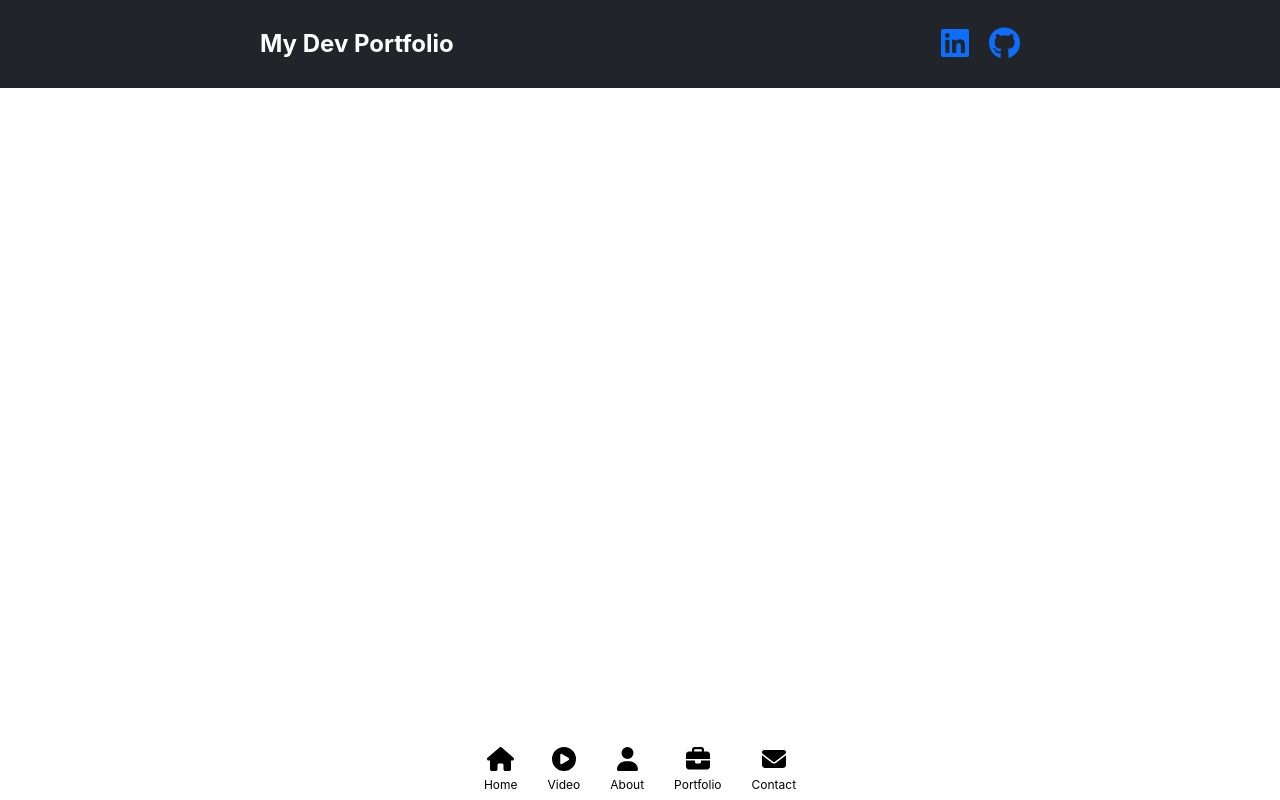
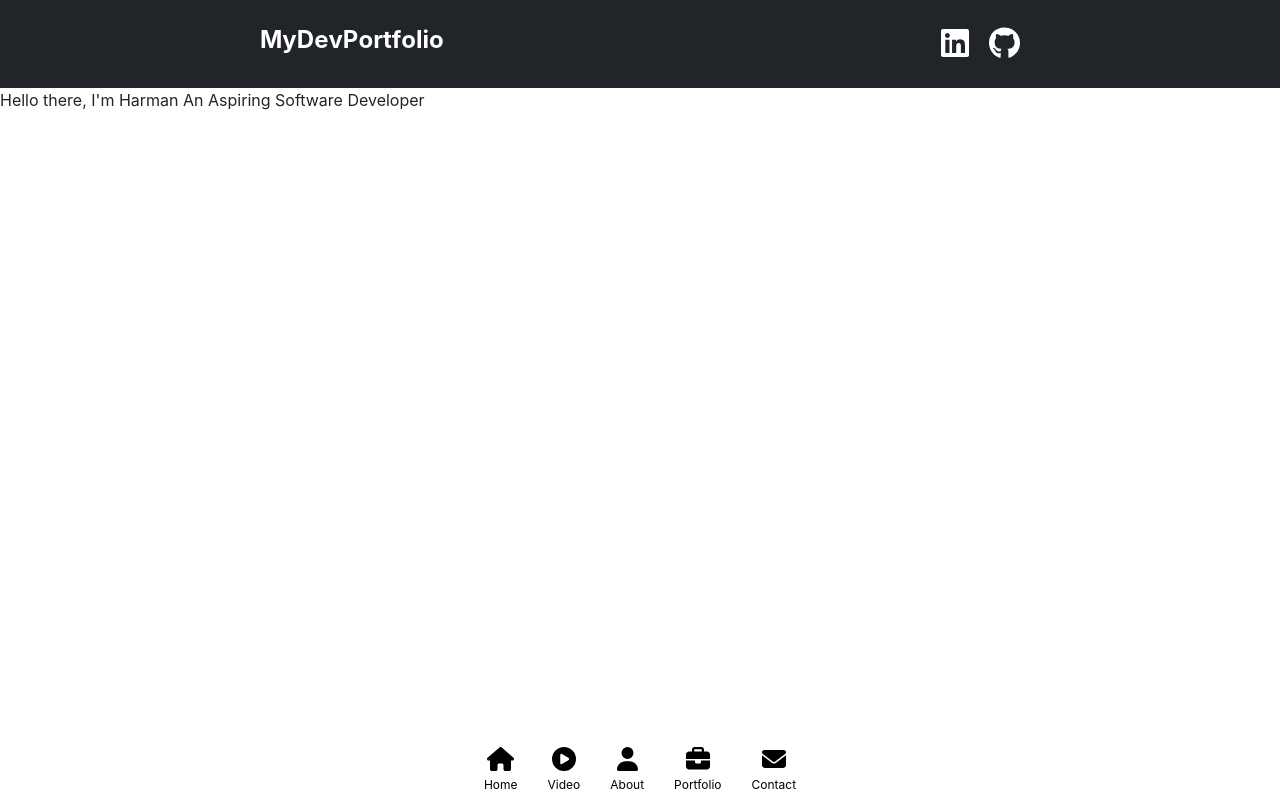
Before and after one commit to HarmanSMann/Portfolio-2.0, a React (Create React App) app in the folder portfolio-from-scratch/: page / in a window 1280 px wide. Built offline with nearby package versions, Linux system fonts and the light colour scheme; the HTML template or start-up script is replaced by a standard one.

Commit message:
starting the banner page -welcome message-

```diff
--- a/portfolio-from-scratch/src/App.js
+++ b/portfolio-from-scratch/src/App.js
@@ -1,11 +1,13 @@
 import React from 'react';
 import Header from './Components/Navigation/Header'
+import Hello from './Components/Home/Hello'
 import Footer from './Components/Navigation/Footer'
 
 const App = () => {
   return (
     <>
       <Header/>
+      <Hello/>
       <Footer/>
     {/*
     Welcome
--- a/portfolio-from-scratch/src/Components/Home/Hello.js
+++ b/portfolio-from-scratch/src/Components/Home/Hello.js
@@ -1,11 +1,54 @@
 import React from "react";
 
 const Hello = () => {
-    return (
-        <>
+  const message = "Hello there, I'm Harman An Aspiring Software Developer";
+  const handleHover = (e) => {
+    // Randomize the transform values
+    const randomTranslateX = Math.floor(Math.random() * 10) - 5;
+    const randomTranslateY = Math.floor(Math.random() * 10) - 5;
+    const randomScaleX = Math.random() * 0.9 + 2;
+    const randomScaleY = Math.random() * 0.9 + 2;
 
-        </>
-    )
-}
+    // Apply the randomized transform
+    e.target.style.transform = `translateX(${randomTranslateX}px) translateY(${randomTranslateY}px) scaleX(${randomScaleX}) scaleY(${randomScaleY})`;
+  };
+
+  const splitText = (text) => {
+    const characters = [];
+    for (let i = 0; i < text.length; i++) {
+      if (text[i] === " ") {
+        characters.push(" ");
+      } else {
+        characters.push(
+          <span className="header-char" key={i}>
+            {text[i]}
+          </span>
+        );
+      }
+    }
+    return characters;
+  };
+
+  const handleHoverExit = (e) => {
+    e.target.style.transform = "translateY(0)";
+  };
+
+  return (
+    <>
+      <div>
+        {splitText(message).map((char, index) => (
+          <span
+            key={index}
+            className="header-char"
+            onMouseEnter={handleHover}
+            onMouseLeave={handleHoverExit}
+          >
+            {char}
+          </span>
+        ))}
+      </div>
+    </>
+  );
+};
 
 export default Hello;
--- a/portfolio-from-scratch/src/Components/Navigation/Footer.js
+++ b/portfolio-from-scratch/src/Components/Navigation/Footer.js
@@ -17,7 +17,7 @@ const Footer = () => {
           <ul className="footer-nav-list">
             <li className="footer-nav-item">
               <button className="footer-button">
-                <FontAwesomeIcon icon={faHome} />
+                <FontAwesomeIcon icon={faHome}/>
                 <span className="footer-button-text">Home</span>
               </button>
             </li>
--- a/portfolio-from-scratch/src/Components/Navigation/Header.css
+++ b/portfolio-from-scratch/src/Components/Navigation/Header.css
@@ -7,11 +7,45 @@
   font-weight: bold;
 }
 
+.header-title-char {
+  display: inline-block;
+  transition: transform 0.3s;
+}
+
+.header-title-char:hover {
+  transform: translateY(-5px);
+}
+
+@keyframes textTransform {
+  0% {
+    transform: scale(1);
+  }
+  50% {
+    transform: scale(1.2) rotateY(360deg);
+  }
+  100% {
+    transform: scale(1);
+  }
+}
+
+
 .socials {
   display: flex;
   zoom: 200%;
   gap: 10px;
   animation: iconAppear 1s none;
+}
+
+.socials a {
+  color: white;
+}
+
+.socials a:hover {
+  animation: wiggle 0.5s infinite;
+}
+
+.socials a:hover svg path {
+  animation: colorCycle 1s infinite;
 }
 
 @keyframes iconAppear {
@@ -24,10 +58,6 @@
   100% {
     transform: scale(1);
   }
-}
-
-.socials a:hover {
-  animation: wiggle 0.5s infinite;
 }
 
 @keyframes wiggle {
@@ -51,6 +81,21 @@
   }
 }
 
+@keyframes colorCycle {
+  0% {
+    fill: rgb(255, 0, 0); /* Red */
+  }
+  33% {
+    fill: rgb(0, 255, 0); /* Green */
+  }
+  66% {
+    fill: rgb(0, 0, 255); /* Blue */
+  }
+  100% {
+    fill: rgb(255, 0, 0); /* Red */
+  }
+}
+
 /* Media query for mobile devices */
 @media only screen and (max-width: 600px) {
   .header {
--- a/portfolio-from-scratch/src/Components/Navigation/Header.js
+++ b/portfolio-from-scratch/src/Components/Navigation/Header.js
@@ -4,10 +4,38 @@ import { faLinkedin, faGithub } from "@fortawesome/free-brands-svg-icons";
 import "./Header.css";
 
 const Header = () => {
+  const title = "My Dev Portfolio";
+
+  const handleHover = (e) => {
+    // Randomize the transform values
+    const randomTranslateX = Math.floor(Math.random() * 10) - 5;
+    const randomTranslateY = Math.floor(Math.random() * 10) - 5;
+    const randomScaleX = Math.random() * 0.3 + 2;
+    const randomScaleY = Math.random() * 0.3 + 2;
+
+    // Apply the randomized transform
+    e.target.style.transform = `translateX(${randomTranslateX}px) translateY(${randomTranslateY}px) scaleX(${randomScaleX}) scaleY(${randomScaleY})`;
+  };
+
+  const handleHoverExit = (e) => {
+    e.target.style.transform = "translateY(0)";
+  };
+
   return (
     <header className="header bg-dark">
       <div className="container d-flex justify-content-between align-items-center">
-        <div className="header-title text-white">My Dev Portfolio</div>
+        <h1 className="header-title text-white">
+          {Array.from(title).map((char, index) => (
+            <span
+              key={index}
+              className="header-title-char"
+              onMouseEnter={handleHover}
+              onMouseLeave={handleHoverExit}
+            >
+              {char}
+            </span>
+          ))}
+        </h1>
         <div className="socials">
           <a href="https://www.linkedin.com/in/harman-s-mann/">
             <FontAwesomeIcon icon={faLinkedin} />
```
